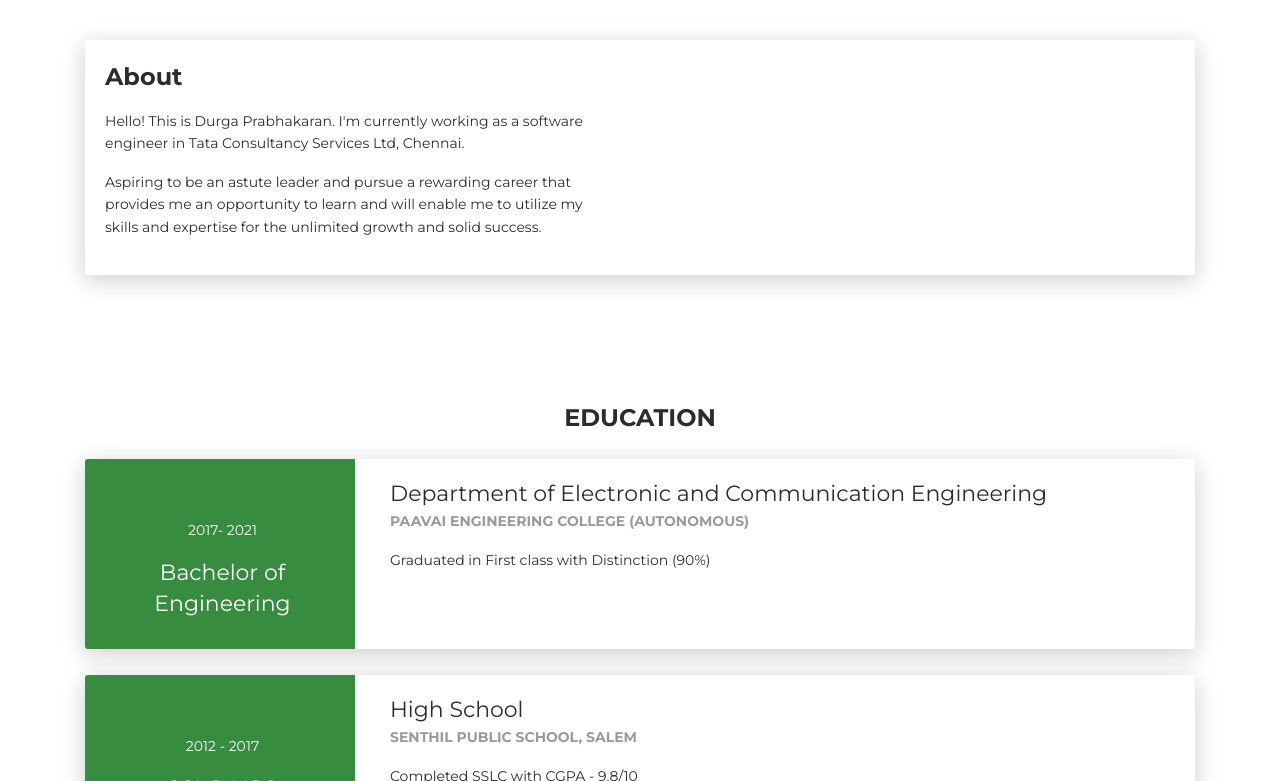
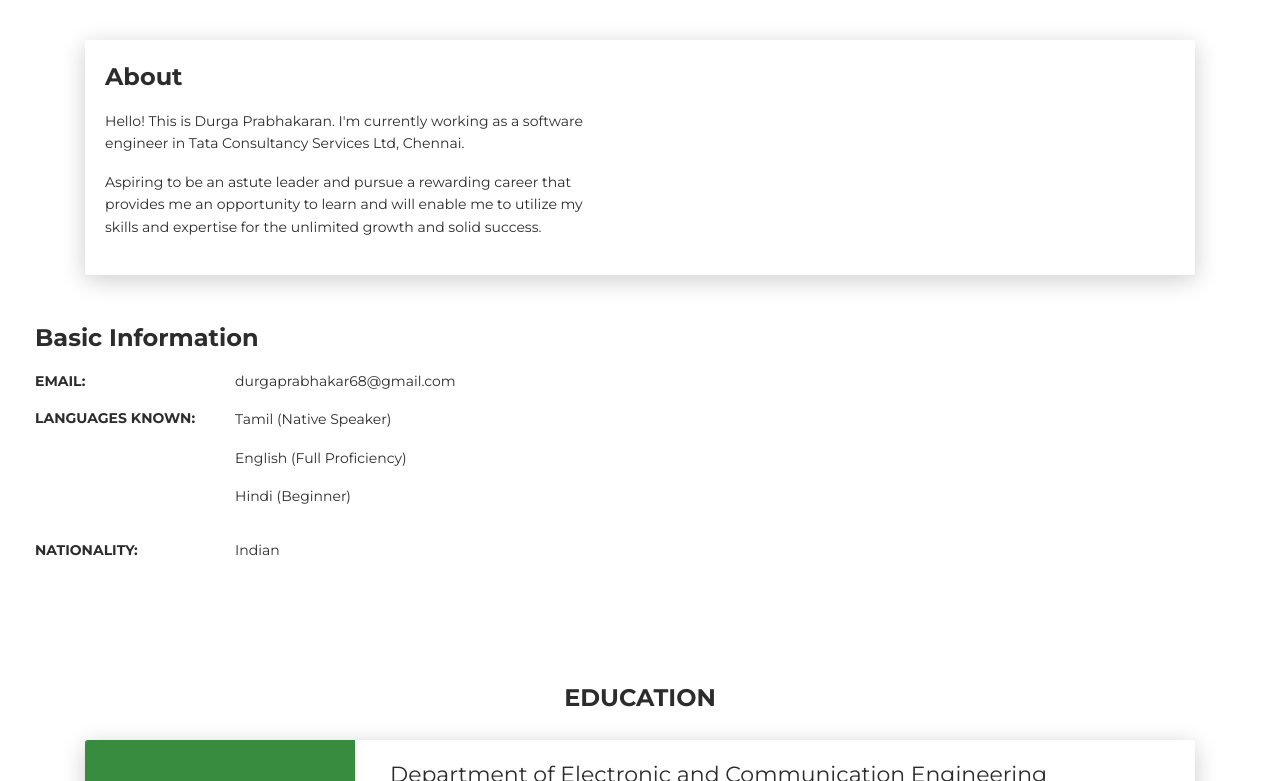
Before and after one commit to DurgaPrabha/durga.github.io, a plain HTML site: page index.html in a window 1280 px wide. Shown: the part 580-1361 px from the top of the page. Drawn offline with Linux system fonts and the light colour scheme.

Commit message:
Update index.html

```diff
--- a/index.html
+++ b/index.html
@@ -69,6 +69,26 @@ and will enable me to utilize my skills and expertise for the unlimited growth a
        </div>
       </div>
     </div>
+        <div class="col-lg-6 col-md-12">
+          <div class="card-body">
+            <div class="h4 mt-0 title">Basic Information</div>
+            <div class="row mt-3">
+              <div class="col-sm-4"><strong class="text-uppercase">Email:</strong></div>
+              <div class="col-sm-8">durgaprabhakar68@gmail.com</div>
+            </div>
+            <div class="row mt-3">
+              <div class="col-sm-4"><strong class="text-uppercase"> Languages known:</strong></div>
+              <div class="col-sm-8"> <p> Tamil (Native Speaker) </p>
+                <p> English (Full Proficiency) </p>
+                <p> Hindi (Beginner) </p>
+              </div>
+            </div>
+            <div class="row mt-3">
+              <div class="col-sm-4"><strong class="text-uppercase">Nationality:</strong></div>
+              <div class="col-sm-8">Indian</div>
+            </div>
+          </div>
+        </div>
   </div>
 </div>
 <div class="section" id="education">
```
